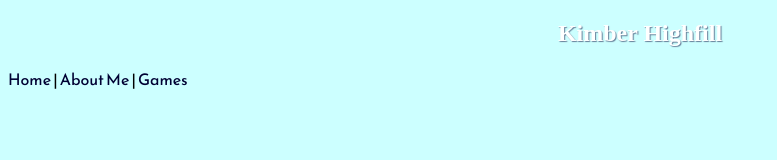
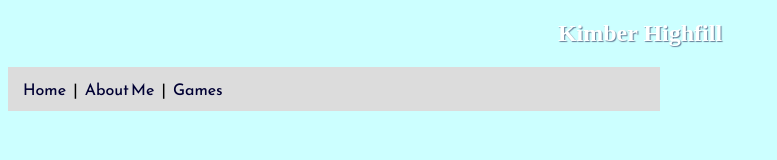
Before and after one commit to khighfill520/Portfolio, a plain HTML site: page index.html in a window 1280 px wide. Shown: the whole page, without its empty margins (0-777 px from the left). Drawn offline with Linux system fonts and the light colour scheme; a web font is replaced by a local one.

Commit message:
Update portfolio.css

```diff
--- a/portfolio.css
+++ b/portfolio.css
@@ -18,6 +18,7 @@ h4{
   text-shadow: 1px 1px 1px rgba(0, 0, 51, 0.5);
 }
 a:link, a:active, a:visited{
+  padding: 5px;
   color: #000033;
   text-decoration: none;
 }
@@ -33,3 +34,9 @@ p{
   width: 50%;
   float: left;
 }
+.navbar{
+  background: #DCDCDC;
+  width: 50%;
+  align: center;
+  padding: 10px;
+}
```
